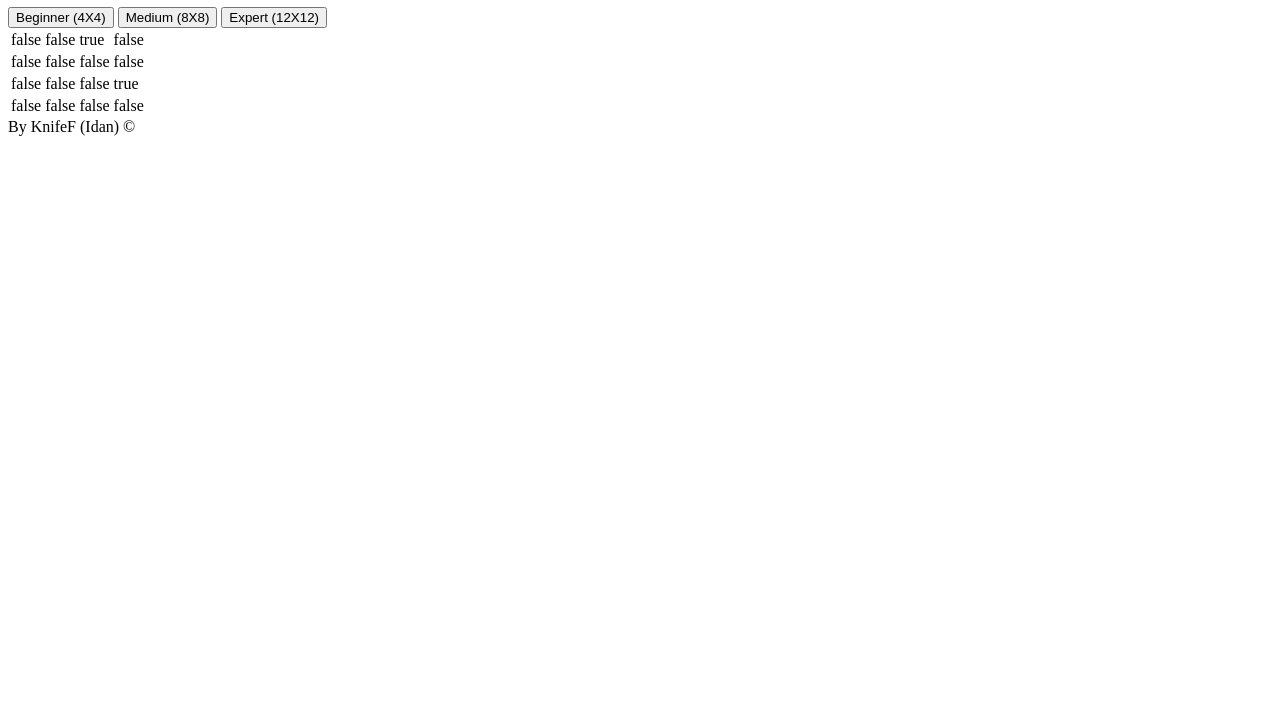
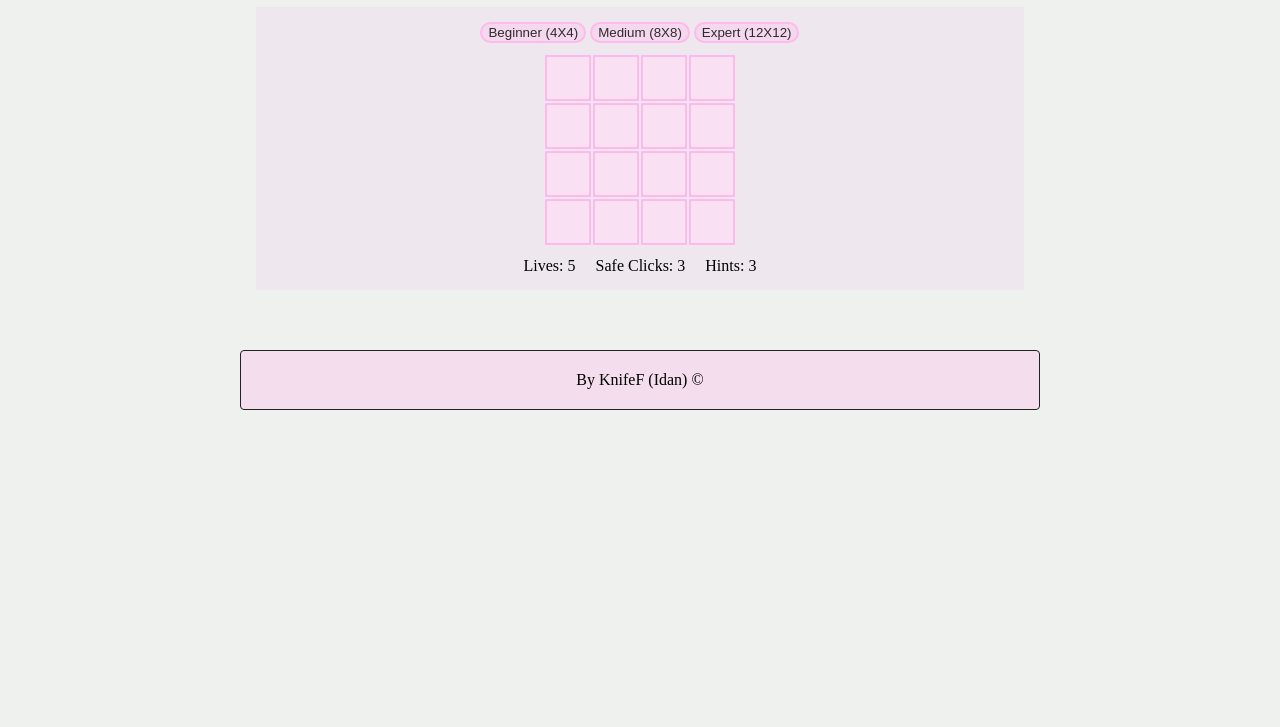
Before and after one commit to KnifeF/minesweeper-js-sprint1, a plain HTML site: page index.html in a window 1280 px wide. Shown: the part 73-800 px from the top of the page. Drawn offline with Linux system fonts and the light colour scheme.

Commit message:
start implementing todo, add images and css

```diff
--- a/css/main.css
+++ b/css/main.css
@@ -1,3 +1,87 @@
+body {
+    background-color: #eef1ee;
+    color: black;
+    text-align: center;
+}
+
 h1 {
-    color: red;
+    color: rgb(46, 43, 43);
+    /* font-family: Georgia, serif; */
+    font-family: fantasy;
 }
+
+h3 {
+    color: rgb(46, 43, 43);
+    border: 2px solid rgb(254, 186, 236);
+    border-radius: 4px;
+    width: 40%;
+    margin: auto;
+    margin-top: 5px;
+    /* padding: 5px; */
+
+}
+
+.mine-sweeper-container {
+    background-color: #eee8ee;
+    width: 60%;
+    margin: auto;
+    /* padding: 20px; */
+    padding: 5px;
+}
+
+.btn {
+    color: rgb(46, 43, 43);
+    background-color: rgba(254, 186, 236, 0.342);
+    border: 2px solid rgb(254, 186, 236);
+    border-radius: 20px;
+}
+
+.btn:hover {
+    background-color: rgba(254, 186, 236, 0.175);
+    border: 2px solid rgba(253, 120, 217, 0.832);
+    cursor: pointer;
+}
+
+.cell {
+    width: 40px;
+    height: 40px;
+    text-align: center;
+    font-size: 1.5em;
+    border: 2px solid rgb(254, 186, 236);
+    background-color: rgb(250, 224, 243);
+}
+
+.cell:hover {
+    background-color: rgb(252, 211, 241);
+}
+
+.cell-clicked {
+    background-color: rgb(245, 229, 241);
+    border: 2px solid rgba(254, 186, 236, 0.7);
+}
+
+div {
+    margin-top: 10px;
+    margin-bottom: 10px;
+}
+
+table {
+    margin: auto;
+}
+
+footer {
+    /* background-color: #212121; */
+    background-color: rgba(254, 186, 236, 0.342);
+    border: 1px solid  #212121;
+    border-radius: 4px;
+    width: 60%;
+    margin: auto;
+    margin-top: 60px;
+    padding: 20px;
+}
+
+img {
+    width: 30px;
+    height: 30px;
+    /* display: none; */
+}
--- a/index.html
+++ b/index.html
@@ -11,11 +11,20 @@
     <h1>MineSweeper</h1>
     <div class="mine-sweeper-container">
         <div class="level-btns">
-            <button onclick="" class="level1">Beginner (4X4)</button>
-            <button onclick="" class="level2">Medium (8X8)</button>
-            <button onclick="" class="level3">Expert (12X12)</button>
+            <button onclick="" class="btn level1">Beginner (4X4)</button>
+            <button onclick="" class="btn level2">Medium (8X8)</button>
+            <button onclick="" class="btn level3">Expert (12X12)</button>
         </div>
         <div class="game-board"></div>
+        <div class="mine-sweeper-details">
+            <!-- <h3 class="lives">Lives: 5</h3>
+            <h3 class="safe-clicks">Safe Clicks: 3</h3>
+            <h3 class="hints">Hints: 3</h3> -->
+            <!-- Four spaces gap: &emsp; -->
+            <span class="lives">Lives: 5&emsp;</span>
+            <span class="safe-clicks">Safe Clicks: 3&emsp;</span>
+            <span class="hints">Hints: 3</span>
+        </div>
     </div>
     <footer>By KnifeF (Idan) &copy;</footer>
 
--- a/js/main.js
+++ b/js/main.js
@@ -24,6 +24,11 @@ o Cell without neighbors – expand it and its 1st degree
 neighbors
 */
 
+// TODO-1: the seed app
+// ##########################
+// 1. Create a 4x4 gBoard Matrix containing Objects.
+// Place 2 mines manually when each cell’s isShown set to true.
+// 2. Present the mines using renderBoard() function.
 // ##########################
 // TODO-2: counting neighbors
 // ##########################
@@ -53,6 +58,12 @@ neighbors
 const MINE = '💣'
 const SMILEY = '😄'
 const EMPTY = ' '
+
+const MINEPATH = 'img/naval-mine.png'
+const FLAGPATH = 'img/kisspng-flag.png'
+
+const MINEHTML = `<img class="mine" src="${MINEPATH}" alt="mine-image" hidden>`
+const FLAGHTML = `<img class="flag" src="${FLAGPATH}" alt="flag-image" hidden>`
 
 var gTimer
 
@@ -104,15 +115,13 @@ function initGame() {
      */
     console.log('called init')
     gBoard = buildBoard()
+    setRandMines()
+    // setMinesNegsCount()
     renderBoard(gBoard, '.game-board')
 
 }
 
-// TODO-1: the seed app
-// ##########################
-// 1. Create a 4x4 gBoard Matrix containing Objects.
-// Place 2 mines manually when each cell’s isShown set to true.
-// 2. Present the mines using renderBoard() function.
+
 
 function buildBoard() {
     /**
@@ -136,13 +145,24 @@ function buildBoard() {
         mat.push(row)
     }
     // change later -  Place 2 mines manually when each cell’s isShown set to true.
-    mat[0][2].isMine = true
-    mat[0][2].isShown = true
+    // mat[0][2].isMine = true
+    // mat[0][2].isShown = true
 
-    mat[2][3].isMine = true
-    mat[2][3].isShown = true
+    // mat[2][3].isMine = true
+    // mat[2][3].isShown = true
 
     return mat
+}
+
+function setRandMines() {
+    /**
+     * Set mines at random locations
+     */
+    for (var i = 0; i < gLevel.MINES; i++) {
+        var randI = getRandomInt(0, gLevel.SIZE)
+        var randJ = getRandomInt(0, gLevel.SIZE)
+        gBoard[randI][randJ].isMine = true
+    }
 }
 
 function renderBoard(mat, selector) {
@@ -151,9 +171,10 @@ function renderBoard(mat, selector) {
         strHTML += '<tr>'
         for (var j = 0; j < mat[0].length; j++) {
             // const cell = mat[i][j]
-            var cell = mat[i][j].isMine
+            // var cell = (mat[i][j].isMine) ? MINE : EMPTY
+            var cellImg = (mat[i][j].isMine) ? MINEHTML : FLAGHTML
             const className = `cell cell-${i}-${j}`
-            strHTML += `<td class="${className}"> ${cell} </td>`
+            strHTML += `<td class="${className}"> ${cellImg} </td>`
         }
         strHTML += '</tr>'
     }
@@ -161,6 +182,16 @@ function renderBoard(mat, selector) {
     const elContainer = document.querySelector(selector)
     elContainer.innerHTML = strHTML
 }
+
+// ##########################
+// TODO-2: counting neighbors
+// ##########################
+// 1. Create setMinesNegsCount() and store the numbers
+// (isShown is still true)
+// 2. Present the board with the neighbor count and the mines
+// using renderBoard() function.
+// 3. Have a console.log presenting the board content – to help
+// you with debugging
 
 function countNeighbors(cellI, cellJ, mat) {
     /**
```
Also changed, not shown: img/kisspng-flag.png (added), img/naval-mine.png (added).
